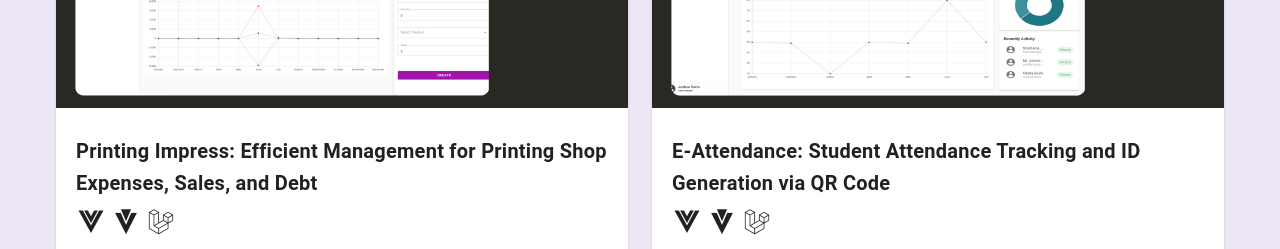
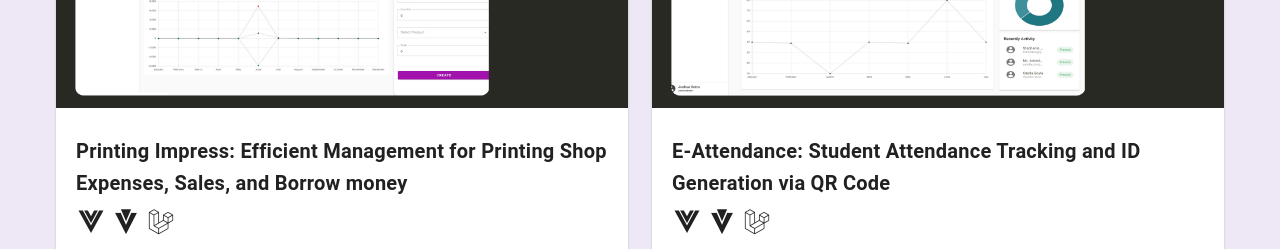
Before and after one commit to JSTTO31/portfolio, a Nuxt app: page / in a window 1280 px wide. Shown: the part 5460-5709 px from the top of the page. Built offline with nearby package versions, Linux system fonts and the light colour scheme.

Commit message:
paraphrase

```diff
--- a/composables/usePortfolioObject.ts
+++ b/composables/usePortfolioObject.ts
@@ -153,8 +153,8 @@ export default () => {
 
         {
             id: 'printing-impress',
-            title: 'Printing Impress: Efficient Management for Printing Shop Expenses, Sales, and Debt',
-            paragraph: 'Printing Impress is a comprehensive application designed to manage printing shop operations effectively. Developed before my third year, it facilitates tracking expenses, monitoring sales, and managing debt, providing streamlined financial oversight for printing businesses.',
+            title: 'Printing Impress: Efficient Management for Printing Shop Expenses, Sales, and Borrow money',
+            paragraph: 'Printing Impress is a comprehensive application designed to manage printing shop operations effectively. Developed before my third year, it facilitates tracking expenses, monitoring sales, and managing borrow money, providing streamlined financial oversight for printing businesses.',
             location: '/portfolios/printing',
             images_count: 6,
             active_image: 2,
```
